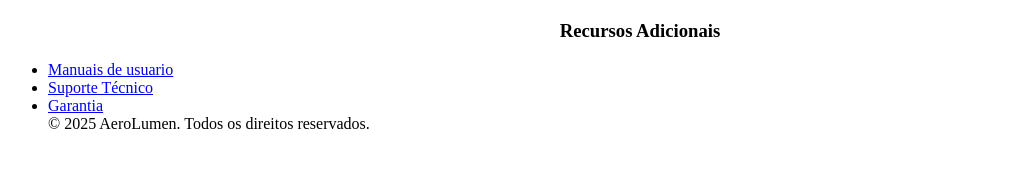
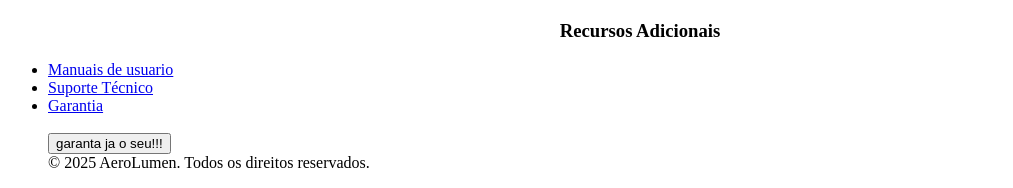
Before and after one commit to cruzricardo515/atividade-produto-inovador-ricardo-silva, a plain HTML site: page index.html in a window 1280 px wide. Shown: the part 1237-1425 px from the top of the page, without its empty margins (0-1013 px from the left). Before the commit the page ends 1386 px from the top, so only its background shows below. Drawn offline with Linux system fonts and the light colour scheme.

Commit message:
terminado

```diff
--- a/index.html
+++ b/index.html
@@ -21,6 +21,7 @@
 <main>
     <section id="hero"></section>
     <h3>O futuro cabe na palma... ou flutua ao seu redor.</h2>
+
     <p>
         O AeroLink X1 é o primeiro smartphone verdadeiramente livre das suas mãos — literalmente. Equipado com microturbinas antigravitacionais e sensores de movimento ultrassensíveis, ele flutua ao seu redor como um mini drone pessoal. Quer tirar uma selfie? Só diga “Aero, captura!” e ele se posiciona no ângulo perfeito. Precisa atender uma chamada enquanto cozinha ou dirige? Ele segue sua voz e projeta um holograma flutuante com o rosto da pessoa. O corpo do aparelho é feito de um material inteligente que se adapta ao ambiente, muda de cor, absorve energia solar e se regenera de riscos leves. E o sistema de segurança? Se alguém tentar roubar, ele simplesmente voa pra longe. Ah, e nada de carregador: ele se recarrega através de movimento e luz ambiente. O AeroLink X1 não é só um celular, é o seu assistente aéreo pessoal.
     </p>
@@ -53,6 +54,11 @@
             <li><a href="#">Manuais de usuario</a></li>
             <li><a href="#">Suporte Técnico</a></li>
             <li><a href="#">Garantia</a></li>
+
+
+    <br>
+
+    <button type="submit">garanta ja o seu!!!</a> </button>
 </anside>
 
 <footer>
```
